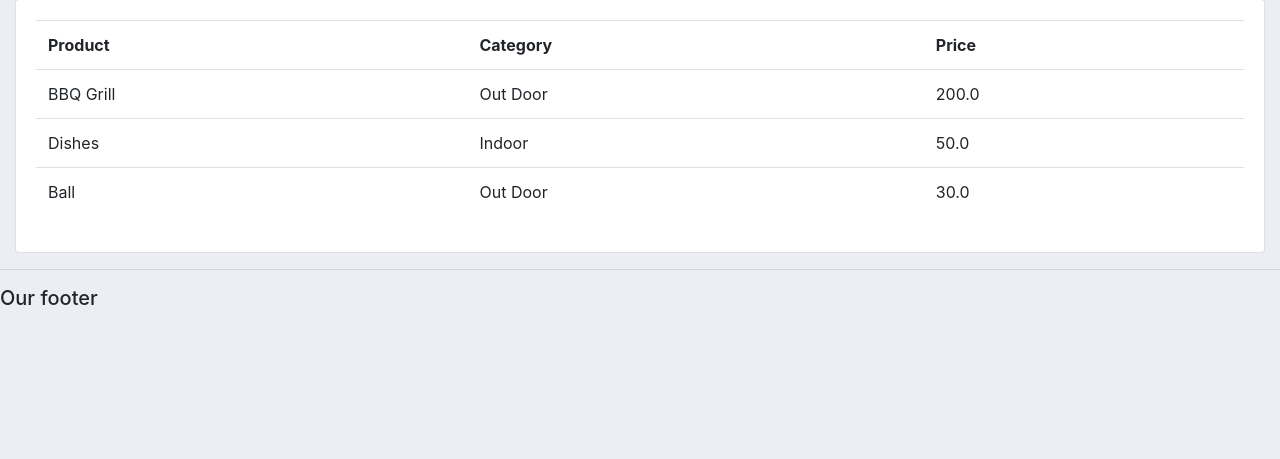
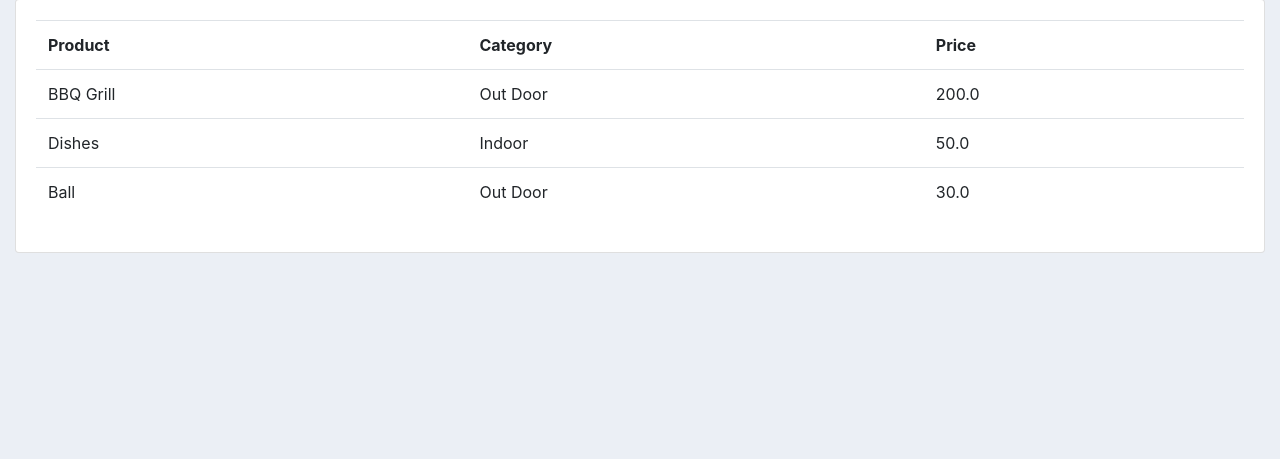
Before and after one commit to venugopalkadamba/Customer_Management_Platform-CRM, a Django app: page /products/ in a window 1280 px wide. Shown: the part 165-624 px from the top of the page. Run offline with Django 3.2, Linux system fonts and the light colour scheme; a user stored in the database is signed in; data comes from the database, SQL or seed files in the repository; some libraries are stand-ins or nearby versions.

Commit message:
Update main.html

```diff
--- a/accounts/templates/accounts/main.html
+++ b/accounts/templates/accounts/main.html
@@ -19,8 +19,6 @@
 
 	{% endblock %}
     </div>
-	<hr>
-	<h5>Our footer</h5>
 
 </body>
 
```
